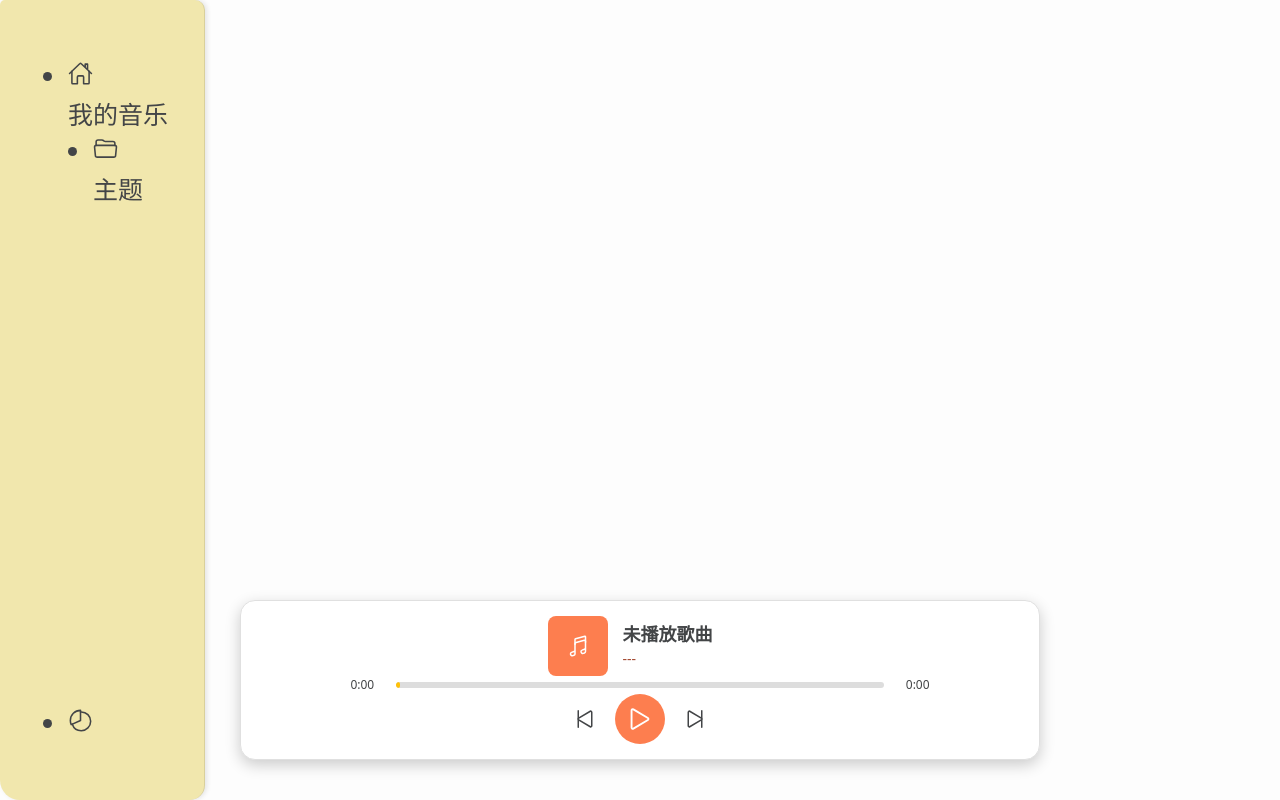
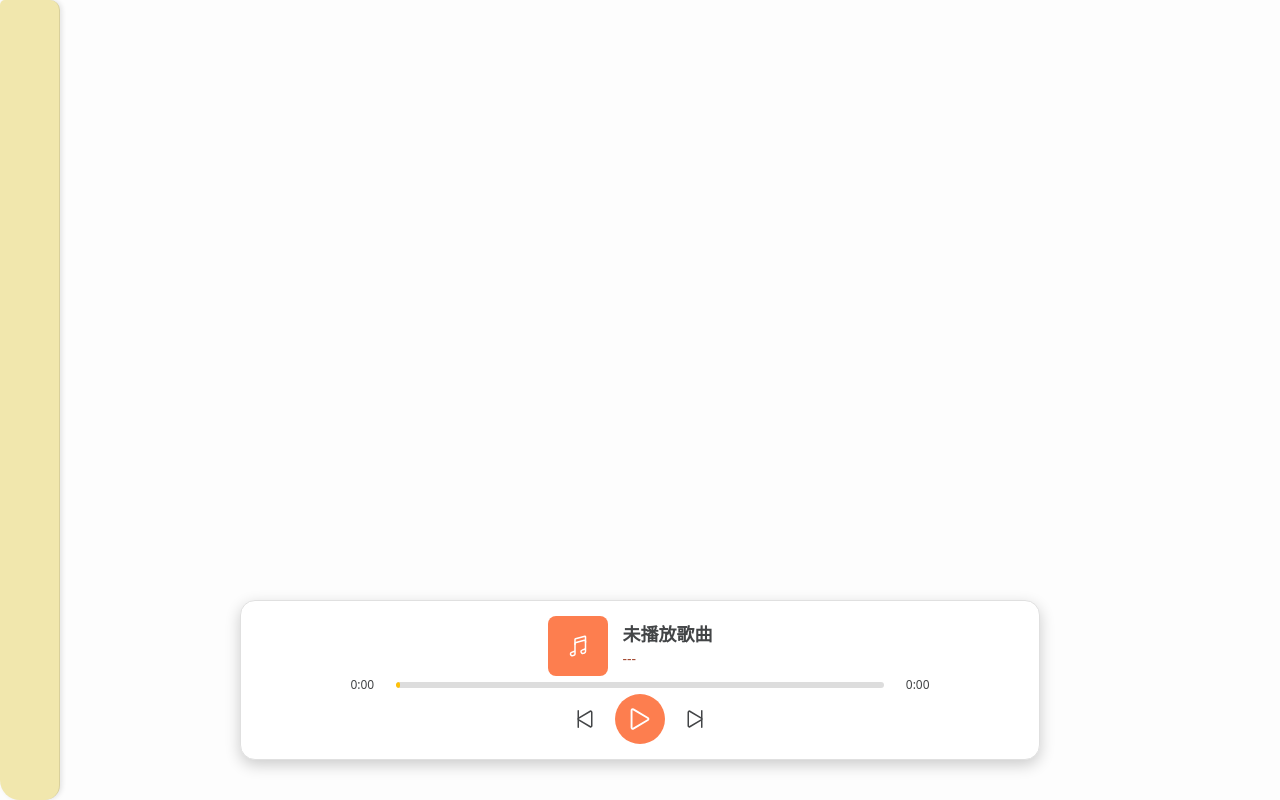
Before and after one commit to heguang-mercy/music-frontend-project, a Vue app: page / in a window 1280 px wide. Built offline with nearby package versions, Linux system fonts and the light colour scheme.

Commit message:
Refactor NavBar component layout and styles
修改以后，橙色的那一部分要鼠标触碰才会弹出

```diff
--- a/src/components/NavBar.vue
+++ b/src/components/NavBar.vue
@@ -1,10 +1,10 @@
 <template>
-<!--  &lt;!&ndash; Navbar &ndash;&gt;-->
+  <!-- Navbar -->
   <nav class="navbar">
     <ul class="navbar-item">
       <div class="navbar-item-top">
         <li class="navbar-item-inner flexbox-left">
-         <router-link to="/PlayListPage"  class="navbar-item-inner">
+          <router-link to="/PlayListPage" class="navbar-item-inner">
             <div class="navbar-item-inner flexbox-left">
               <ion-icon name="home-outline"></ion-icon>
             </div>
@@ -35,14 +35,12 @@
 </template>
 
 <script>
-// 导出组件，让其他文件可以导入使用
 export default {
-  name: 'NavBar'// 组件名，建议和文件名一致
+  name: 'NavBar'
 }
 </script>
 
 <style scoped>
-
 .navbar {
   margin: 0;
   height: 100vh;
@@ -55,11 +53,17 @@ export default {
   box-shadow: 2px 0 5px rgba(0, 0, 0, 0.1);
   top: 0;
   left: 0;
-  width: 16%;
+  width: 60px; /* Initial collapsed width */
+  transition: width 0.3s ease; /* Smooth transition for width */
   border-right: 1px solid rgba(0, 0, 0, 0.1);
   border-radius: 5px 10px 15px 20px;
 }
-.navbar-item{
+
+.navbar:hover {
+  width: 16%; /* Expanded width */
+}
+
+.navbar-item {
   margin: auto;
   justify-content: space-between;
   display: flex;
@@ -68,25 +72,35 @@ export default {
   background-color: rgba(0, 0, 0, 0);
   height: 90%;
 }
-.navbar-item-top{
+
+.navbar-item-top {
   display: flex;
   flex-direction: column;
 }
-.navbar-item-inner{
-  font-size:25px;
+
+.navbar-item-inner {
+  font-size: 25px;
   margin: auto;
   color: var(--color-text);
   text-decoration: none;
+  opacity: 0; /* Hidden text initially */
+  transition: opacity 0.3s ease; /* Smooth transition for opacity */
 }
+
+.navbar:hover .navbar-item-inner {
+  opacity: 1; /* Show text on hover */
+}
+
 .navbar-item-inner:hover {
   border-radius: 5px 10px 15px 20px;
   background-color: var(--color-playbar);
-  transform: scale(0.98); /* 整体缩小2% */
-  box-shadow: 0 1px 3px rgba(0, 0, 0, 0.1); /* 轻微阴影增强层次感 */
+  transform: scale(0.98);
+  box-shadow: 0 1px 3px rgba(0, 0, 0, 0.1);
 }
-.navbar-item-bottom{
+
+.navbar-item-bottom {
   background-color: rgba(0, 0, 0, 0);
-  margin-top: auto; /* 自动占据剩余空间，将自身推到底部 */
-  margin-bottom: 0; /* 清除底部多余间距 */
+  margin-top: auto;
+  margin-bottom: 0;
 }
 </style>
```
Lines whose indentation alone changed are shown as unchanged.
